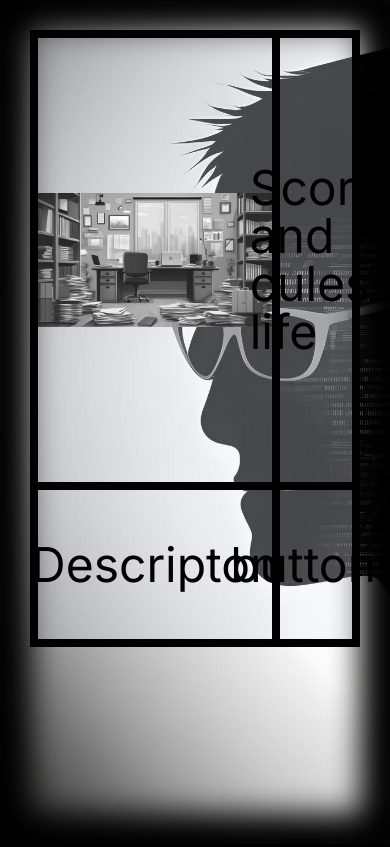
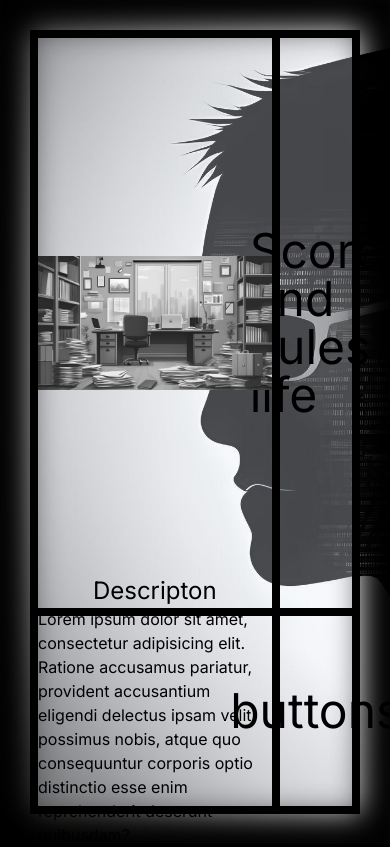
Before and after one commit to yashpratapshah16/technowizz-7.0-round-1, a Next.js app: page /game in a window 390 px wide. Built offline with nearby package versions, Linux system fonts and the light colour scheme.

Commit message:
responsive layout

```diff
--- a/app/game/page.tsx
+++ b/app/game/page.tsx
@@ -1,24 +1,27 @@
+"use client"
 import Image from "next/image";
 
 const Game = () => {
     return (
-        <div className="text-black border-4 border-black h-[617px] w-full grid grid-cols-4 relative z-[0] before:absolute before:h-full before:w-full before:-z-[1] before:bg-slate-200 before:opacity-30">
-            <div className=" w-full h-[452px] flex flex-col justify-center items-center border-4 border-black row-span-3 col-span-3">
-                <Image
-                    src="/ngo-scene-modified.jpg"
-                    style={{"objectFit":"contain"}}
-                    height={700}
-                    width={700}
-                    alt="ngo"
-                />
+        <div className="text-black border-4 border-black  h-full w-full grid grid-cols-4 relative z-[0] before:absolute before:h-full before:w-full before:-z-[1] before:bg-slate-200 before:opacity-30">
+            <div className=" relative w-full h-full border-4 border-black row-span-3 col-span-3">
+                    <Image
+                        className=" object-contain"
+                        src="/ngo-scene-modified.jpg"
+                        alt="ngo"
+                        fill
+                        useMap="#test"
+                    />
+                      <div onClick={()=>alert("laptop!")} className=" absolute left-[28%] top-[46%] w-[7%] h-[10%] cursor-pointer"/>
             </div>
-            <div className="flex flex-col items-center justify-center w-full h-[157px]  border-4 border-black col-span-3">
-                <h1 className=" text-5xl">Descripton</h1>
+            <div className="flex flex-col items-center justify-center w-full h-full min-h-full max-h-0  border-4 border-black col-span-3">
+                <h1 className=" text-2xl">Descripton</h1>
+                <p>Lorem ipsum dolor sit amet, consectetur adipisicing elit. Ratione accusamus pariatur, provident accusantium eligendi delectus ipsam velit, possimus nobis, atque quo consequuntur corporis optio distinctio esse enim reprehenderit deserunt quibusdam?</p>
             </div>
-            <div className="flex flex-col items-center justify-center w-full h-[452px] border-4 border-black row-span-3 row-end-1 col-start-4" >
+            <div className="flex flex-col items-center justify-center w-full h-full border-4 border-black row-span-3 row-end-1 col-start-4 min-h-full max-h-0" >
                 <h1 className=" text-5xl">Score and cules life</h1>
             </div>
-            <div className="flex flex-col items-center justify-center w-full h-[157px]  border-4 border-black ">
+            <div className="flex flex-col items-center justify-center w-full h-full  border-4 border-black min-h-full max-h-0">
                 <h1 className=" text-5xl">buttons</h1>
             </div>
         </div>
```
